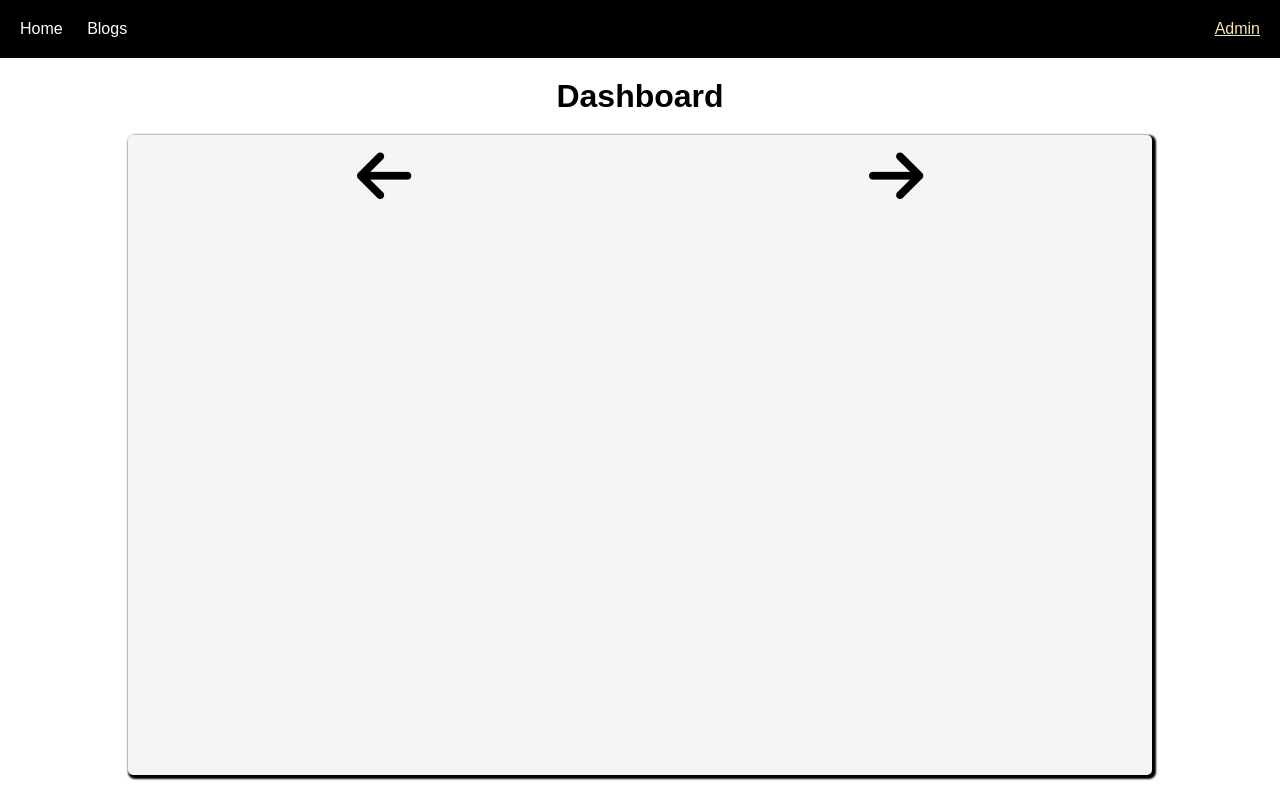
After one commit to RyanAlt222/Scammerica, a PHP site: page /blog-dashboard.php in a window 1280 px wide. The commit adds this page. Run offline with PHP 8.4, Linux system fonts and the light colour scheme; some libraries are stand-ins or nearby versions.

```diff
--- /dev/null
+++ b/blog-dashboard.css
@@ -0,0 +1,29 @@
+h1 {
+    text-align: center;
+    margin:20px;
+}
+#container {
+    background-color: whitesmoke;
+    border-radius: 5px;
+    box-shadow: 2px 2px 2px 2px black;
+    margin:auto;
+    width: 80%;
+    height: 80vh;
+}
+
+#directions  {
+    display: flex;
+    justify-content: space-around;
+}
+#directions > button {
+    border: none;
+    background-color: whitesmoke;
+}
+
+#directions > button > i{
+    font-size: 62px;
+    margin-top: 10px;
+}
+#directions > button > i:hover{
+    color:rgb(57, 169, 63);
+}
--- /dev/null
+++ b/blog-dashboard.php
@@ -0,0 +1,22 @@
+<!DOCTYPE html>
+<html lang="en">
+<head>
+    <meta charset="UTF-8">
+    <meta name="viewport" content="width=device-width, initial-scale=1.0">
+    <title>Document</title>
+    <link rel="stylesheet" href="includes/css_files/header.css">
+    <link rel="stylesheet" href="blog-dashboard.css">
+</head>
+<body>
+    <?php include "includes/html_files/header.html"; ?>
+    <h1>Dashboard</h1>
+    <div id="container">
+        <div id="directions">
+            <button><i class="fa-solid fa-arrow-left"></i></button>
+            <button><i class="fa-solid fa-arrow-right"></i></button>
+        </div>
+    </div>
+
+    <script src="https://kit.fontawesome.com/9cefd17742.js" crossorigin="anonymous"></script>
+</body>
+</html>
--- a/includes/css_files/header.css
+++ b/includes/css_files/header.css
@@ -7,6 +7,10 @@
 .header-container {
     background-color: rgb(0, 0, 0);
     padding:20px;
+}
+.header-container > nav {
+    display: flex;
+    justify-content:space-between;
 }
 .header-container > nav > ul > li {
     display: inline;
@@ -20,3 +24,7 @@
 
     color: rgb(178, 178, 178);
 }
+.header-container > nav > p > a{
+    color:rgb(247, 227, 162);
+    text-align: right;
+}
--- a/includes/html_files/header.html
+++ b/includes/html_files/header.html
@@ -4,5 +4,6 @@
             <li><a href="/backend/project1/home.php">Home</a></li>  <!-- Two folders up -->
             <li><a href="/backend/project1/blogs.php">Blogs</a></li>  <!-- Two folders up -->
         </ul>
+        <p><a href="sign-in.php">Admin</a></p>
     </nav>
 </header>
```
Also changed, not shown: config.php (+1 -14 lines), connect.php (added, +13 -0 lines), sign-in.php (+25 -5 lines), blogs.css (added).
